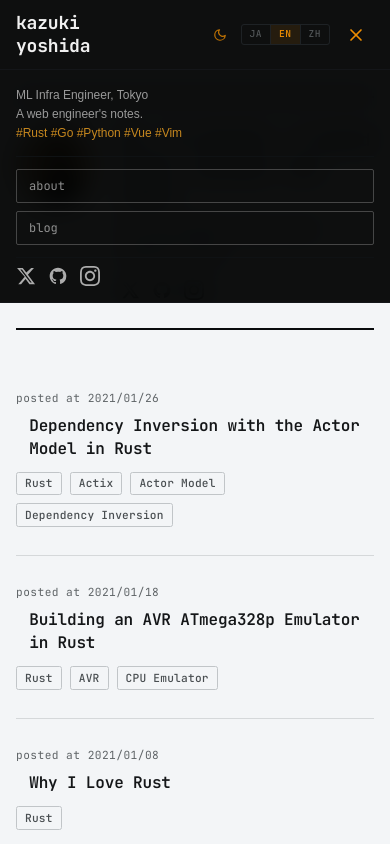
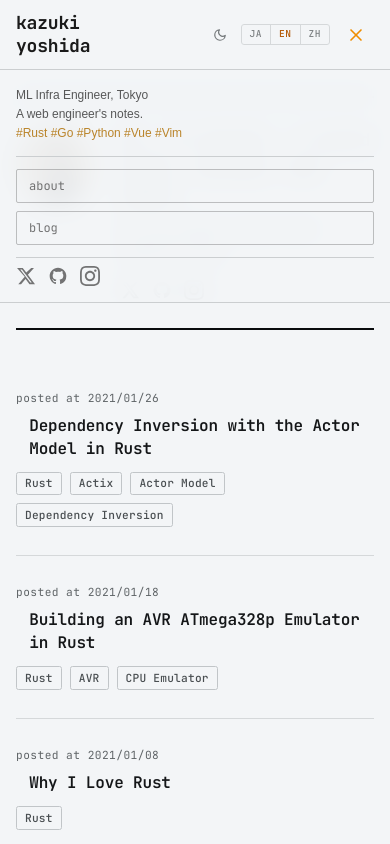
Before and after one commit to kazukiyoshida/personal-website, an Astro site: page / in a window 390 px wide. Both pictures are taken after a click on the button 356 px from the left and 34 px from the top of the page. Shown: the top 844 px of the page. Built offline with nearby package versions, Linux system fonts and the light colour scheme; Astro itself is replaced by a stand-in of ours; some packages are replaced by stand-ins of ours; a web font is replaced by a local one.

Commit message:
Make mobile header theme-aware for light mode
- Header background, text, borders adapt to current theme
- LanguageSwitcher and ThemeSwitcher support variant prop
- Mobile menu colors (bio, nav, social links) respond to theme

Co-Authored-By: Claude Opus 4.6 (1M context) <noreply@anthropic.com>

```diff
--- a/src/components/LanguageSwitcher.tsx
+++ b/src/components/LanguageSwitcher.tsx
@@ -9,19 +9,24 @@ const languages: { code: Lang; label: string }[] = [
 
 interface Props {
   size?: "sm" | "md";
+  variant?: "dark" | "auto";
 }
 
-export default function LanguageSwitcher({ size = "md" }: Props) {
+export default function LanguageSwitcher({ size = "md", variant = "dark" }: Props) {
   const lang = useStore($lang);
 
   const padding = size === "sm" ? "px-2 py-0.5" : "px-3 py-1.5";
   const fontSize = size === "sm" ? "text-[0.6rem]" : "text-xs";
 
+  const borderColor = variant === "dark" ? "oklch(0.25 0.008 240)" : "var(--content-border)";
+  const activeColor = variant === "dark" ? "oklch(0.73 0.17 65)" : "var(--amber)";
+  const inactiveColor = variant === "dark" ? "oklch(0.45 0.006 240)" : "var(--content-text-faint)";
+
   return (
     <div
       className="inline-flex border"
       style={{
-        borderColor: "oklch(0.25 0.008 240)",
+        borderColor,
         borderRadius: "3px",
         overflow: "hidden",
       }}
@@ -37,9 +42,9 @@ export default function LanguageSwitcher({ size = "md" }: Props) {
               fontFamily: "'JetBrains Mono', monospace",
               fontWeight: 500,
               letterSpacing: "0.05em",
-              color: isActive ? "oklch(0.73 0.17 65)" : "oklch(0.45 0.006 240)",
-              background: isActive ? "oklch(0.73 0.17 65 / 0.1)" : "transparent",
-              borderRight: i < languages.length - 1 ? "1px solid oklch(0.25 0.008 240)" : "none",
+              color: isActive ? activeColor : inactiveColor,
+              background: isActive ? `${activeColor}1a` : "transparent",
+              borderRight: i < languages.length - 1 ? `1px solid ${borderColor}` : "none",
             }}
           >
             {label}
--- a/src/components/MobileSidebar.tsx
+++ b/src/components/MobileSidebar.tsx
@@ -1,6 +1,7 @@
 import { useState, useEffect } from "react";
 import { useStore } from "@nanostores/react";
 import { $lang, t } from "../lib/i18n";
+import { $theme } from "../lib/theme";
 import { withBase } from "../lib/path";
 import LanguageSwitcher from "./LanguageSwitcher";
 import ThemeSwitcher from "./ThemeSwitcher";
@@ -43,6 +44,8 @@ export default function MobileSidebar({ currentPath: initialPath }: MobileSideba
   const [currentPath, setCurrentPath] = useState(initialPath);
   const [isOpen, setIsOpen] = useState(false);
   const lang = useStore($lang);
+  const theme = useStore($theme);
+  const isDark = theme === "dark";
   const bio = t("bio", lang);
 
   useEffect(() => {
@@ -65,9 +68,9 @@ export default function MobileSidebar({ currentPath: initialPath }: MobileSideba
       <header
         className="fixed top-0 left-0 right-0 z-50 md:hidden"
         style={{
-          background: "oklch(0.09 0.005 240 / 0.95)",
+          background: isDark ? "oklch(0.09 0.005 240 / 0.95)" : "oklch(0.97 0.003 240 / 0.95)",
           backdropFilter: "blur(12px)",
-          borderBottom: "1px solid oklch(0.20 0.006 240)",
+          borderBottom: `1px solid ${isDark ? "oklch(0.20 0.006 240)" : "oklch(0.85 0.004 240)"}`,
         }}
       >
         <div className="flex items-center justify-between px-4 py-3">
@@ -79,7 +82,7 @@ export default function MobileSidebar({ currentPath: initialPath }: MobileSideba
               className="text-lg font-bold leading-tight"
               style={{
                 fontFamily: "'JetBrains Mono', monospace",
-                color: "#F0F0F0",
+                color: isDark ? "#F0F0F0" : "#1a1a1a",
                 letterSpacing: "-0.01em",
               }}
             >
@@ -90,8 +93,8 @@ export default function MobileSidebar({ currentPath: initialPath }: MobileSideba
           </a>
 
           <div className="flex items-center gap-2">
-            <ThemeSwitcher size="sm" />
-            <LanguageSwitcher size="sm" />
+            <ThemeSwitcher size="sm" variant={isDark ? "dark" : "auto"} />
+            <LanguageSwitcher size="sm" variant={isDark ? "dark" : "auto"} />
             <button
               onClick={() => setIsOpen(!isOpen)}
               className="p-2 transition-colors duration-200"
@@ -134,15 +137,25 @@ export default function MobileSidebar({ currentPath: initialPath }: MobileSideba
 
         {/* Mobile Menu */}
         {isOpen && (
-          <nav className="border-t" style={{ borderColor: "oklch(0.20 0.006 240)" }}>
+          <nav
+            className="border-t"
+            style={{
+              borderColor: isDark ? "oklch(0.20 0.006 240)" : "oklch(0.85 0.004 240)",
+            }}
+          >
             <div className="px-4 py-4 space-y-3">
               {/* Profile Info */}
-              <div className="pb-3" style={{ borderBottom: "1px solid oklch(0.18 0.006 240)" }}>
+              <div
+                className="pb-3"
+                style={{
+                  borderBottom: `1px solid ${isDark ? "oklch(0.18 0.006 240)" : "oklch(0.85 0.004 240)"}`,
+                }}
+              >
                 <p
                   className="text-xs"
                   style={{
                     fontFamily: "'IBM Plex Sans JP', sans-serif",
-                    color: "rgba(200,200,200,0.75)",
+                    color: isDark ? "rgba(200,200,200,0.75)" : "rgba(60,60,60,0.85)",
                     lineHeight: 1.6,
                   }}
                 >
@@ -153,7 +166,9 @@ export default function MobileSidebar({ currentPath: initialPath }: MobileSideba
                     </span>
                   ))}
                   <br />
-                  <span style={{ color: "rgba(245,166,35,0.8)" }}>#Rust #Go #Python #Vue #Vim</span>
+                  <span style={{ color: isDark ? "rgba(245,166,35,0.8)" : "rgba(180,120,20,0.9)" }}>
+                    #Rust #Go #Python #Vue #Vim
+                  </span>
                 </p>
               </div>
 
@@ -168,9 +183,25 @@ export default function MobileSidebar({ currentPath: initialPath }: MobileSideba
                       className="block text-xs px-3 py-2 border transition-all duration-200"
                       style={{
                         fontFamily: "'JetBrains Mono', monospace",
-                        borderColor: isActive ? "oklch(0.73 0.17 65)" : "rgba(200,200,200,0.3)",
-                        color: isActive ? "oklch(0.73 0.17 65)" : "rgba(200,200,200,0.7)",
-                        background: isActive ? "rgba(245,166,35,0.08)" : "transparent",
+                        borderColor: isActive
+                          ? isDark
+                            ? "oklch(0.73 0.17 65)"
+                            : "oklch(0.55 0.17 65)"
+                          : isDark
+                            ? "rgba(200,200,200,0.3)"
+                            : "rgba(60,60,60,0.3)",
+                        color: isActive
+                          ? isDark
+                            ? "oklch(0.73 0.17 65)"
+                            : "oklch(0.55 0.17 65)"
+                          : isDark
+                            ? "rgba(200,200,200,0.7)"
+                            : "rgba(60,60,60,0.7)",
+                        background: isActive
+                          ? isDark
+                            ? "rgba(245,166,35,0.08)"
+                            : "rgba(180,120,20,0.08)"
+                          : "transparent",
                         borderRadius: "2px",
                       }}
                       onClick={() => setIsOpen(false)}
@@ -184,7 +215,9 @@ export default function MobileSidebar({ currentPath: initialPath }: MobileSideba
               {/* Social Links */}
               <div
                 className="flex gap-3 pt-2"
-                style={{ borderTop: "1px solid oklch(0.18 0.006 240)" }}
+                style={{
+                  borderTop: `1px solid ${isDark ? "oklch(0.18 0.006 240)" : "oklch(0.85 0.004 240)"}`,
+                }}
               >
                 {socialLinks.map(({ icon, href, label }) => (
                   <a
@@ -193,7 +226,8 @@ export default function MobileSidebar({ currentPath: initialPath }: MobileSideba
                     target="_blank"
                     rel="noopener noreferrer"
                     aria-label={label}
-                    className="social-link"
+                    className="transition-all duration-200"
+                    style={{ color: isDark ? "rgba(240,240,240,0.7)" : "rgba(60,60,60,0.7)" }}
                   >
                     {icon}
                   </a>
--- a/src/components/ThemeSwitcher.tsx
+++ b/src/components/ThemeSwitcher.tsx
@@ -3,21 +3,23 @@ import { $theme, toggleTheme } from "../lib/theme";
 
 interface Props {
   size?: "sm" | "md";
+  variant?: "dark" | "auto";
 }
 
-export default function ThemeSwitcher({ size = "md" }: Props) {
+export default function ThemeSwitcher({ size = "md", variant = "dark" }: Props) {
   const theme = useStore($theme);
   const isDark = theme === "dark";
 
   const iconSize = size === "sm" ? 14 : 18;
   const padding = size === "sm" ? "p-1.5" : "p-2";
+  const iconColor = variant === "dark" || isDark ? "oklch(0.73 0.17 65)" : "oklch(0.45 0.008 240)";
 
   return (
     <button
       onClick={toggleTheme}
       className={`${padding} transition-all duration-200`}
       style={{
-        color: "oklch(0.73 0.17 65)",
+        color: iconColor,
         opacity: 0.8,
       }}
       aria-label={isDark ? "Switch to light mode" : "Switch to dark mode"}
```
